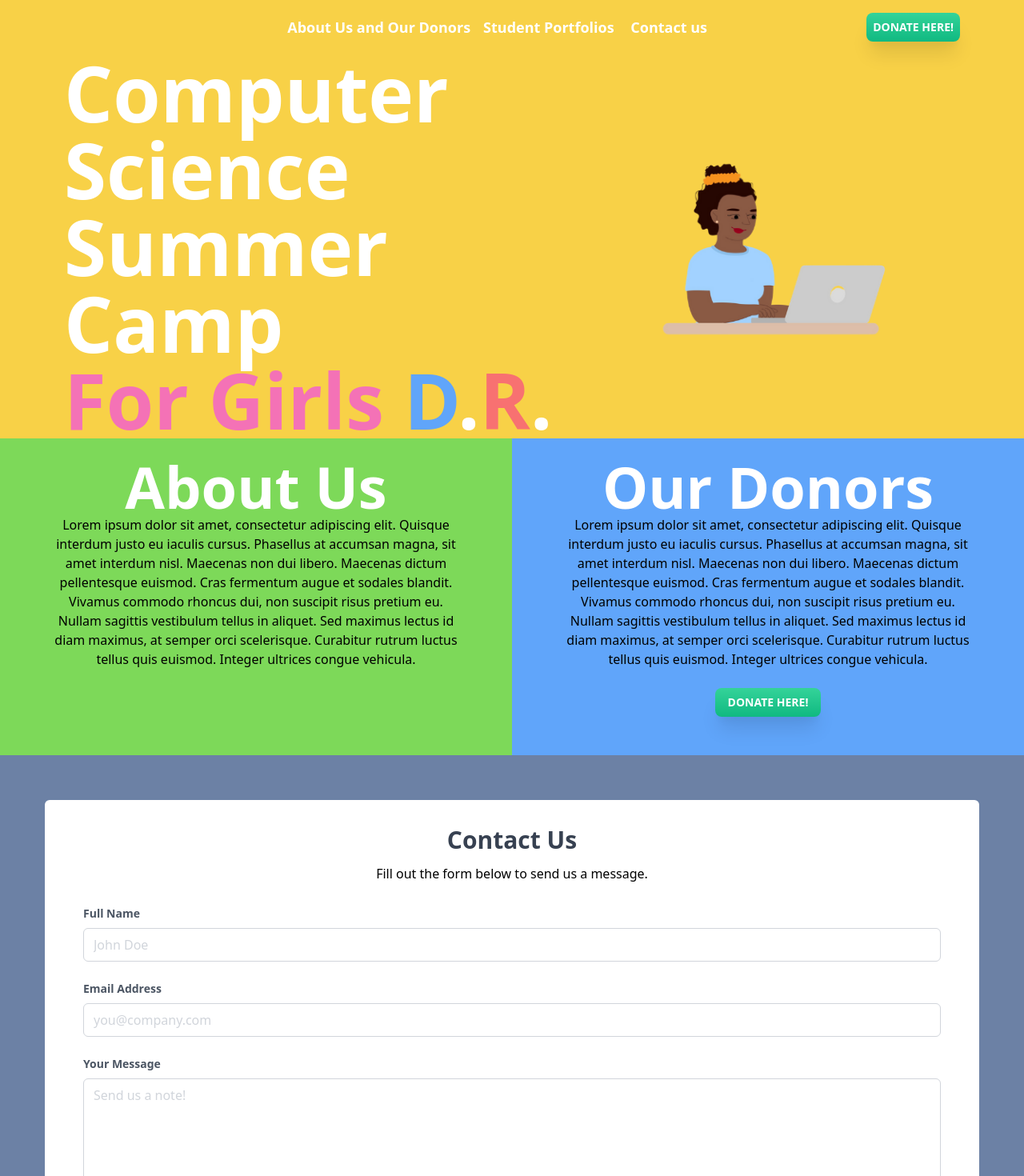
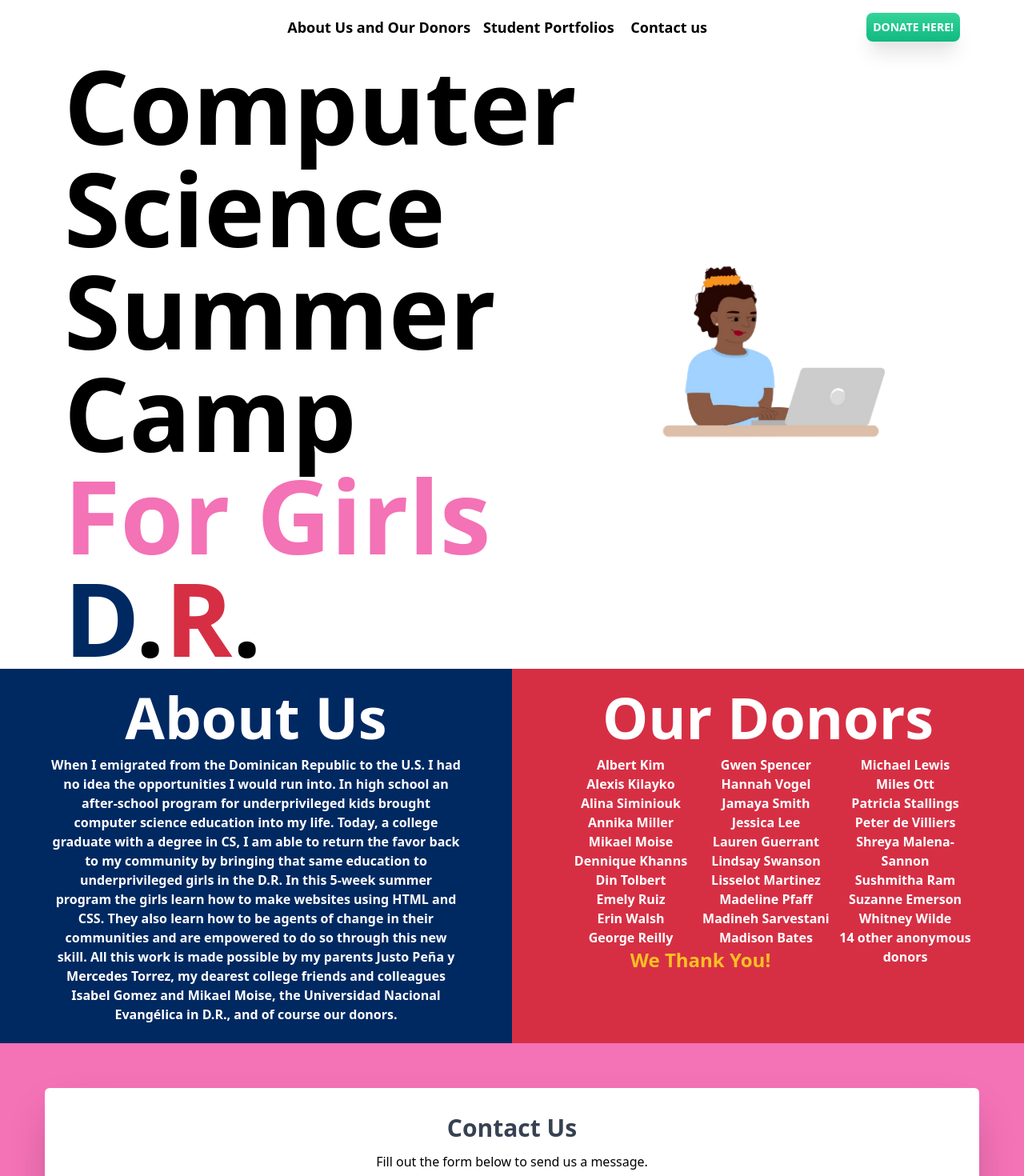
Before and after one commit to chicasentecrd-proyectos/cssummercampsite, a Vue app: page /#/ in a window 1280 px wide. Shown: the top 1470 px of the page at 80% size. Built offline with nearby package versions, Linux system fonts and the light colour scheme.

Commit message:
switching repos

```diff
--- a/src/components/Home.vue
+++ b/src/components/Home.vue
@@ -2,7 +2,7 @@
   <div id="home">
 
     <!-- Header Section -->
-    <section class="  px-20 relative w-full bg-cover" style="background-color: #f8d147">
+    <section class="  px-20 relative w-full bg-cover" style="background-color: #FFFFFF">
        <header>
            <div class="flex justify-between items-center  ">
                <div>
@@ -11,10 +11,10 @@
                <div class="justify-center space-x-4 hidden sm:block my-5 ml-20">
                  <!-- <router-link :to="{ name: 'StudentWork' }">About</router-link> -->
                  <!-- <router-view></router-view> -->
-                   <a href="#aboutus" class="text-white font-semibold text-lg hover:text-blue-400">About Us and Our Donors</a>
-                   <router-link to="/student" class="text-white font-semibold text-lg hover:text-blue-400">Student Portfolios</router-link>
+                   <a href="#aboutus" class=" font-semibold text-lg hover:text-blue-400">About Us and Our Donors</a>
+                   <router-link to="/student" class=" font-semibold text-lg hover:text-blue-400">Student Portfolios</router-link>
                    <!-- <router-link :to="/studentwork" class="text-white font-semibold text-lg hover:text-blue-400"> Student Portfolios</router-link> -->
-                   <a href="#contact" class="text-white font-semibold text-lg hover:text-blue-400"> Contact us </a>
+                   <a href="#contact" class=" font-semibold text-lg hover:text-blue-400"> Contact us </a>
                </div>
                <div class="flex  hidden sm:block">
                    <button
@@ -29,8 +29,8 @@
            <div class="grid grid-cols-1 ">
                <div class="col-span-1 sm:col-span-10 md:col-span-10 lg:col-span-10 xxl:col-span-9 ">
                    <div class="">
-                       <h1 class="text-8xl  text-white font-bold ">Computer <img class="logo " src="../assets/girlclipart.png" />Science <br>
-                           Summer Camp <br> <span class="text-pink-400"> For Girls</span> <span class="text-blue-400"> D</span>.<span class="text-red-400">R</span>.</h1>
+                       <h1 class="text-9xl   font-bold ">Computer <img class="logo " src="../assets/girlclipart.png" />Science <br>
+                           Summer Camp <br> <span class="text-pink-400"> For Girls</span> <span style="color: #002962"> D</span>.<span style="color: #D62F44">R</span>.</h1>
 
                    </div>
                </div>
@@ -41,23 +41,69 @@
      <section class="h-full bg-yellow-300 text-center">
            <div class="grid grid-cols-12 gap-0">
                <div
-                   class="col-span-12 sm:col-span-12 md:col-span-6 lg:col-span-6 xxl:col-span-6 h-full px-16 py-6" style="background-color: #7dd959">
+                   class="col-span-12 sm:col-span-12 md:col-span-6 lg:col-span-6 xxl:col-span-6 h-full px-16 py-6" style="background-color: #002962">
                    <div>
-                       <h1 class="text-white font-semibold text-7xl" id="aboutus" >About Us</h1>
-                       <p>Lorem ipsum dolor sit amet, consectetur adipiscing elit. Quisque interdum justo eu iaculis cursus. Phasellus at accumsan magna, sit amet interdum nisl. Maecenas non dui libero. Maecenas dictum pellentesque euismod. Cras fermentum augue et sodales blandit. Vivamus commodo rhoncus dui, non suscipit risus pretium eu. Nullam sagittis vestibulum tellus in aliquet. Sed maximus lectus id diam maximus, at semper orci scelerisque. Curabitur rutrum luctus tellus quis euismod. Integer ultrices congue vehicula. </p>
+                       <h1 class="text-white font-semibold text-7xl mb-3" id="aboutus" >About Us</h1>
+                       <p class="text-white font-semibold"> When I emigrated from the Dominican Republic to the U.S. I had no idea the opportunities I would run into. In high school an after-school program for underprivileged kids brought computer science education into my life. Today, a college graduate with a degree in CS, I am able to return the favor back to my community by bringing that same education to underprivileged girls in the D.R. In this 5-week summer program the girls learn how to make websites using HTML and CSS. They also learn how to be agents of change in their communities and are empowered to do so through this new skill. All this work is made possible by my parents Justo Peña y Mercedes Torrez, my dearest college friends and colleagues Isabel Gomez and Mikael Moise, the Universidad Nacional Evangélica in D.R., and of course our donors.
+                       </p>
                    </div>
                </div>
                <div
-                   class="col-span-none sm:col-span-12 md:col-span-6 lg:col-span-6 xxl:col-span-6 bg-blue-400 h-full px-16 py-6 ">
-                   <div class="">
-                       <h1 class="text-white font-semibold text-7xl">Our Donors</h1>
-                       <p>Lorem ipsum dolor sit amet, consectetur adipiscing elit. Quisque interdum justo eu iaculis cursus. Phasellus at accumsan magna, sit amet interdum nisl. Maecenas non dui libero. Maecenas dictum pellentesque euismod. Cras fermentum augue et sodales blandit. Vivamus commodo rhoncus dui, non suscipit risus pretium eu. Nullam sagittis vestibulum tellus in aliquet. Sed maximus lectus id diam maximus, at semper orci scelerisque. Curabitur rutrum luctus tellus quis euismod. Integer ultrices congue vehicula. </p>
-                       <button
+                   class="col-span-none sm:col-span-12 md:col-span-6 lg:col-span-6 xxl:col-span-6  h-full px-16 py-6 " style="background-color: #D62F44">
+                   <div class="font-semibold text-white">
+                       <h1 class="text-white font-semibold text-7xl mb-3">Our Donors</h1>
+                       <div style="float: left; width: 33%;" >
+                          <ul>
+                            <li>Albert Kim</li>
+                            <li>Alexis Kilayko</li>
+                            <li>Alina Siminiouk</li>
+                            <li>Annika Miller</li>
+                            <li>Mikael Moise</li>
+                            <li>Dennique Khanns</li>
+                            <li>Din Tolbert</li>
+                            <li>Emely Ruiz</li>
+                            <li>Erin Walsh</li>
+                            <li>George Reilly</li>
+                          </ul>
+                        </div>
+                        <div style="float: left; width: 33%;">
+                          <ul>
+                              <li>Gwen Spencer</li>
+                              <li>Hannah Vogel</li>
+                              <li>Jamaya Smith</li>
+                              <li>Jessica Lee</li>
+                              <li>Lauren Guerrant</li>
+                              <li>Lindsay Swanson</li>
+                              <li>Lisselot Martinez</li>
+                              <li>Madeline Pfaff</li>
+                              <li>Madineh Sarvestani</li>
+                              <li>Madison Bates</li>
+                          </ul>
+                          </div>
+                          <div style="float: right; width: 33%;">
+                          <ul>
+                            <li>Michael Lewis</li>
+                            <li>Miles Ott</li>
+                            <li>Patricia Stallings</li>
+                            <li>Peter de Villiers</li>
+                            <li>Shreya Malena-Sannon</li>
+                            <li>Sushmitha Ram</li>
+                            <li>Suzanne Emerson</li>
+                            <li>Whitney Wilde</li>
+                            <li>14 other anonymous donors</li>
+                          </ul>
+                      </div>
+                      <p class="text-2xl text-yellow-400"> We Thank You! </p>
+
+
+
+
+                       <!-- <button
                            class="my-6 bg-gradient-to-b from-green-400 to-green-500  text-white font-bold py-2 px-4 rounded-lg uppercase text-sm  shadow-xl">
                            <a href="https://gofund.me/b31eda56">
                            Donate Here!
                          </a>
-                       </button>
+                       </button> -->
                    </div>
                </div>
            </div>
@@ -66,9 +112,9 @@
 
 <!-- Contact Us -->
 <section id="contact">
-  <div class="flex items-center " style="background-color: #6c81a5">
+  <div class="flex items-center bg-pink-400 " >
       <div class="container mx-auto ">
-          <div class="m-14 my-14 bg-white p-5 rounded-md shadow-sm ">
+          <div class="m-14 my-14 bg-white p-5 rounded-md shadow-2xl ">
               <div class="text-center">
                   <h1 class="my-3 text-3xl font-semibold text-gray-700 dark:text-gray-200">Contact Us</h1>
                   <p class="text-black">Fill out the form below to send us a message.</p>
@@ -153,14 +199,13 @@
 
 }
 
-
 </style>
 
 
 
-<!-- // <script> -->
+ <script>
 
-<!-- //   export default {
-//     name: "Home"
-// } -->
-<!-- // </script> -->
+export default {
+  name: "Home"
+ }
+ </script>
```
Also changed, not shown: src/components/studentp.vue (+19 -21 lines).
